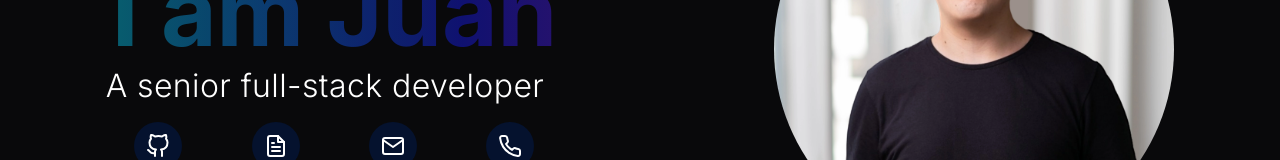
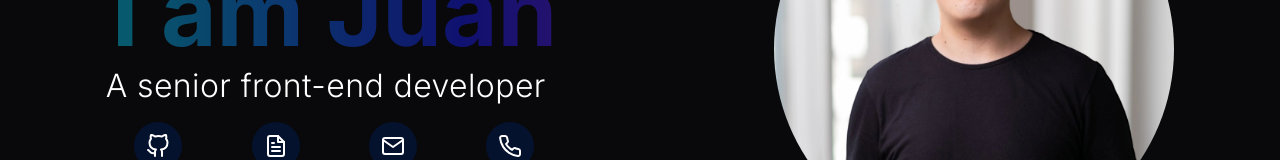
Before and after one commit to RamonEspinosa/RamonEspinosa.github.io, a Next.js app: page / in a window 1280 px wide. Shown: the part 351-511 px from the top of the page. Built offline with nearby package versions, Linux system fonts and the light colour scheme.

Commit message:
Change meta description

```diff
--- a/components/About/index.tsx
+++ b/components/About/index.tsx
@@ -17,7 +17,7 @@ const About = () => {
           src={profilePic}
           alt="Juan Lopez headshot"
           priority
-          sizes="(max-width: 768px) 100vw, (max-width: 1200px) 50vw, 33vw"
+          sizes="(min-width: 550px) 90vw,  400px"
         />
       </div>
     </section>
--- a/components/Welcome/index.tsx
+++ b/components/Welcome/index.tsx
@@ -53,7 +53,7 @@ const Welcome = () => {
     <div className={styles.welcome__wrapper}>
       <Title />
       <span className={styles.welcome__description}>
-        A senior full-stack developer
+        A senior front-end developer
       </span>
     </div>
   );
--- a/pages/index.tsx
+++ b/pages/index.tsx
@@ -10,7 +10,7 @@ const Home = () => {
         <title>Juan Lopez</title>
         <meta
           name="description"
-          content="Welcome to my portfolio. I am a passionate and skilled full-stack developer. Explore my projects and experience in building intuitive user interfaces and robust server-side systems. Let's collaborate and bring your ideas to life with innovative and efficient software solutions."
+          content="Welcome to my portfolio. I am a passionate and skilled front-end developer. Let's collaborate and bring your ideas to life with innovative and efficient software solutions."
         />
       </Head>
       <Main>
```
